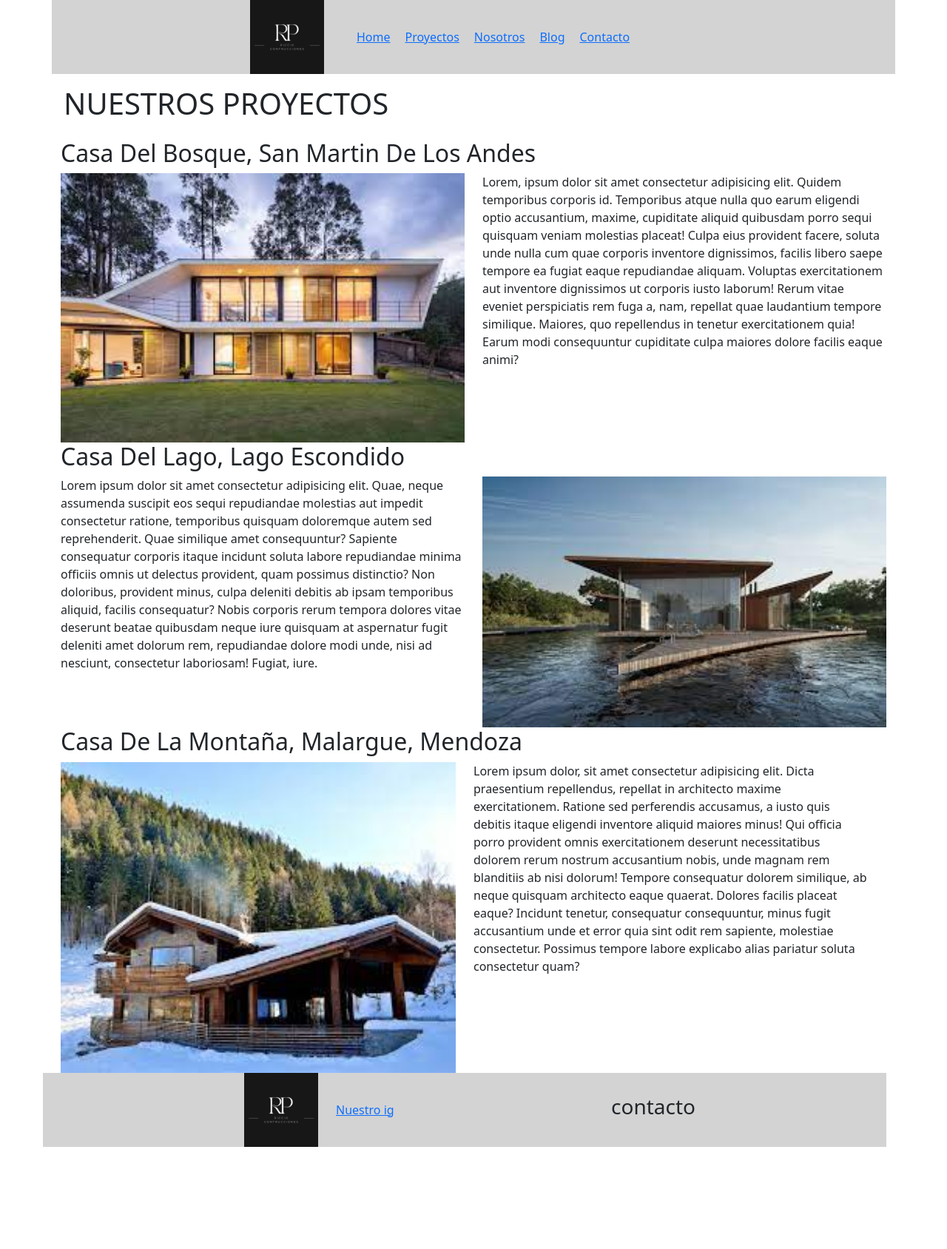
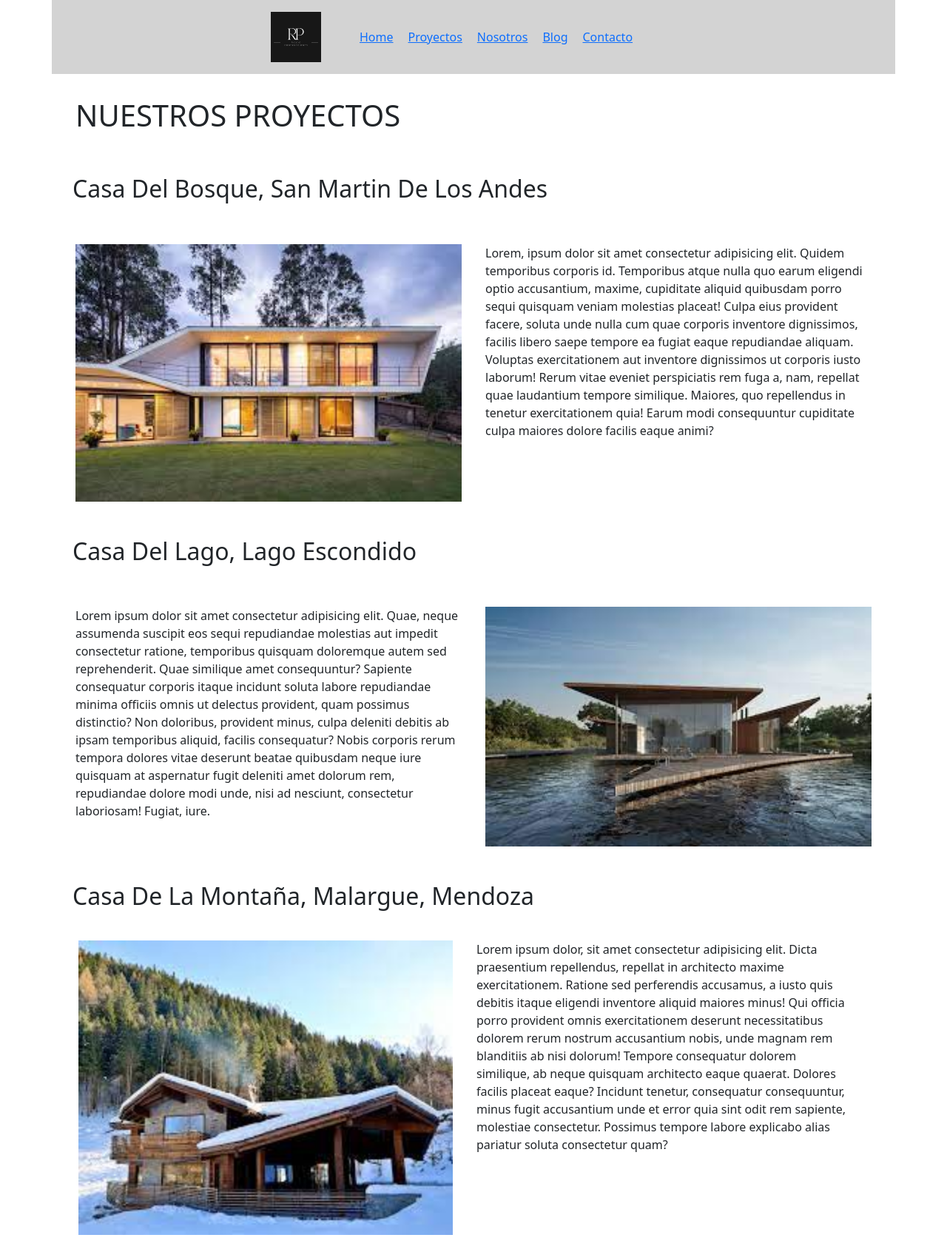
Before and after one commit to marianoC1990/EntregaFinal_Curotto, a website: page pages/proyectos.html in a window 1280 px wide. Shown: the top 1688 px of the page at 74% size. Before the commit the page ends 1550 px from the top, so only its background shows below. Drawn offline with nearby package versions, Linux system fonts and the light colour scheme.

Commit message:
Agragando fomulario y paddings

```diff
--- a/pages/proyectos.html
+++ b/pages/proyectos.html
@@ -12,8 +12,8 @@
 <body>
    <div class="container">
     <header class="row">
-        <img src="../img/logoConstrucNegro.png" alt="" class="imgLogo col-xl-4 col-12">
-        <nav class="col-xl-8 col-12">
+        <img src="../img/logoConstrucNegro.png" alt="" class="imgLogo col-xl-4 col-12 p-3">
+        <nav class="col-xl-8 col-12 p-3">
             <ul>
                 <li><a href="../index.html">Home</a></li>
                 <li><a href="#">Proyectos</a></li>
@@ -23,53 +23,53 @@
             </ul>
         </nav>
     </header>
-    <div class="row">
+    <div class="row p-3">
         <h1 class="col-xl-12 col-12 p-3">
             NUESTROS PROYECTOS
         </h1>
     </div>
-    <div class="row">
+    <div class="row p-3">
         <h2 class="col-xl 12 col-12">
             Casa Del Bosque, San Martin De Los Andes
         </h2>
     </div>
-    <div class="row">
-        <img src="../img/casaBosque.jfif" alt="" class="col-xl-6 col-12">
-        <p class="col-xl-6 col-12">
+    <div class="row p-3">
+        <img src="../img/casaBosque.jfif" alt="" class="col-xl-6 col-12 p-3">
+        <p class="col-xl-6 col-12 p-3">
             Lorem, ipsum dolor sit amet consectetur adipisicing elit. Quidem temporibus corporis id. Temporibus atque nulla quo earum eligendi optio accusantium, maxime, cupiditate aliquid quibusdam porro sequi quisquam veniam molestias placeat!
             Culpa eius provident facere, soluta unde nulla cum quae corporis inventore dignissimos, facilis libero saepe tempore ea fugiat eaque repudiandae aliquam. Voluptas exercitationem aut inventore dignissimos ut corporis iusto laborum!
             Rerum vitae eveniet perspiciatis rem fuga a, nam, repellat quae laudantium tempore similique. Maiores, quo repellendus in tenetur exercitationem quia! Earum modi consequuntur cupiditate culpa maiores dolore facilis eaque animi?
         </p>
     </div>
-    <div class="row">
+    <div class="row p-3">
         <h2 class="col-xl-12 col-12">
             Casa Del Lago, Lago Escondido
         </h2>
     </div>
-    <div class="row">
-        <p class="col-xl-6 col-12">
+    <div class="row p-3">
+        <p class="col-xl-6 col-12 p-3">
             Lorem ipsum dolor sit amet consectetur adipisicing elit. Quae, neque assumenda suscipit eos sequi repudiandae molestias aut impedit consectetur ratione, temporibus quisquam doloremque autem sed reprehenderit. Quae similique amet consequuntur?
             Sapiente consequatur corporis itaque incidunt soluta labore repudiandae minima officiis omnis ut delectus provident, quam possimus distinctio? Non doloribus, provident minus, culpa deleniti debitis ab ipsam temporibus aliquid, facilis consequatur?
             Nobis corporis rerum tempora dolores vitae deserunt beatae quibusdam neque iure quisquam at aspernatur fugit deleniti amet dolorum rem, repudiandae dolore modi unde, nisi ad nesciunt, consectetur laboriosam! Fugiat, iure.
         </p>
-        <img src="../img/casaLago.jfif" alt="" class="col-xl-6 col-12">
+        <img src="../img/casaLago.jfif" alt="" class="col-xl-6 col-12 p-3">
     </div>
-    <div class="row">
+    <div class="row p-3">
         <h2 class="col-xl-12 col-12">
             Casa De La Montaña, Malargue, Mendoza
         </h2>
-        <div class="row">
-            <img src="../img/casaMontaña.jfif" alt="CasaMontaña" class="col-xl-6 col-12">
-            <p class="col-xl-6 col-12">
+        <div class="row p-3">
+            <img src="../img/casaMontaña.jfif" alt="CasaMontaña" class="col-xl-6 col-12 p-3">
+            <p class="col-xl-6 col-12 p-3">
                 Lorem ipsum dolor, sit amet consectetur adipisicing elit. Dicta praesentium repellendus, repellat in architecto maxime exercitationem. Ratione sed perferendis accusamus, a iusto quis debitis itaque eligendi inventore aliquid maiores minus!
                 Qui officia porro provident omnis exercitationem deserunt necessitatibus dolorem rerum nostrum accusantium nobis, unde magnam rem blanditiis ab nisi dolorum! Tempore consequatur dolorem similique, ab neque quisquam architecto eaque quaerat.
                 Dolores facilis placeat eaque? Incidunt tenetur, consequatur consequuntur, minus fugit accusantium unde et error quia sint odit rem sapiente, molestiae consectetur. Possimus tempore labore explicabo alias pariatur soluta consectetur quam?
             </p>
         </div>
-        <footer class="row">
-            <img src="../img/logoConstrucNegro.png" alt="logoConstrucNegro" class="col-xl-4 col-12 imgLogo">
-            <a href="https://www.instagram.com/vidaenviejo/" class="col-xl-4 col-12">Nuestro ig </a>
-            <h3 class="col-xl-4 col-12">contacto</h3>
+        <footer class="row p-3">
+            <img src="../img/logoConstrucNegro.png" alt="logoConstrucNegro" class="col-xl-4 col-12 imgLogo p-3">
+            <a href="https://www.instagram.com/vidaenviejo/" class="col-xl-4 col-12 p-3">Nuestro ig </a>
+            <h3 class="col-xl-4 col-12 p-3">contacto</h3>
         </footer>
     </div>
 
```
Also changed, not shown: pages/nosotros.html (+12 -12 lines), sass/_general.scss (line endings or trailing spaces).
